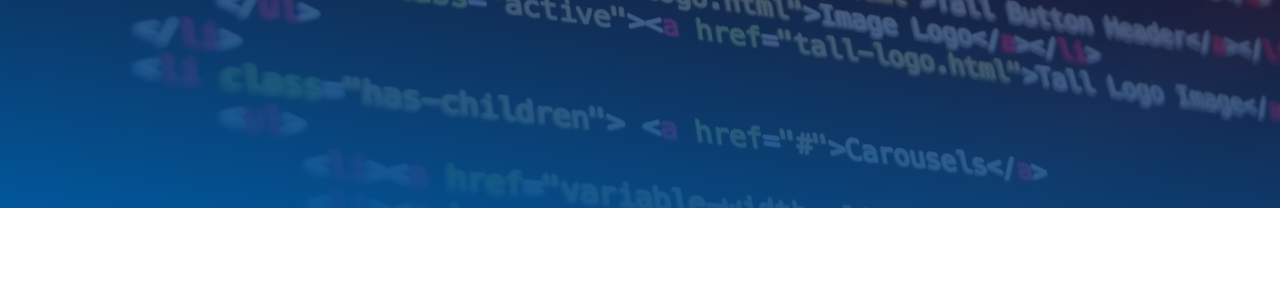
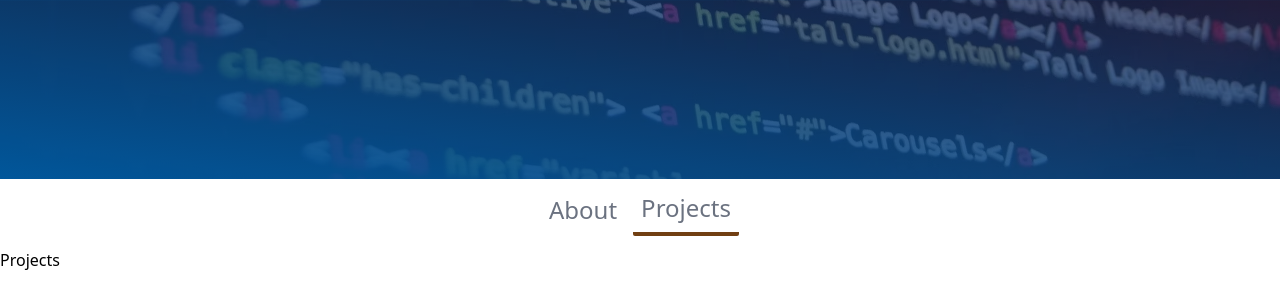
Before and after one commit to devonik/portfolio-tailwind, a Vue app: page /projects in a window 1280 px wide. Before the commit this address had no page. Shown: the top 308 px of the page. Built offline with nearby package versions, Linux system fonts and the light colour scheme; a web font is replaced by a local one.

Commit message:
add router tab bar

```diff
--- a/src/App.vue
+++ b/src/App.vue
@@ -2,9 +2,6 @@
 import AppBar from './components/layout/AppBar.vue'
 </script>
 <template>
-
-  <div>
-    <AppBar class="mb-6"></AppBar>
-    <router-view />
-  </div>
+  <AppBar class="mb-6"></AppBar>
+  <router-view />
 </template>
--- a/src/components/layout/AppBar.vue
+++ b/src/components/layout/AppBar.vue
@@ -1,14 +1,32 @@
 <template>
-    <div class="h-52">
-        <div class="app-bar__image"></div>
-
+    <div class="h-56">
+        <div class="app-bar__image h-4/5"></div>
+        <!-- Our link container -->
+        <div class="flex text-2xl space-x-2 mt-2 h-1/5 justify-center items-center">
+            <RouterLink to="/about"
+                class="text-gray-500 dark:text-gray-300  hover:bg-indigo-500 hover:text-white p-2 rounded-sm"
+                :class="{ 'border-b-4 border-b-yellow-900': router.currentRoute.value.path === '/about' }" as="a">
+                <div>
+                    About
+                </div>
+            </RouterLink>
+            <RouterLink to="/projects"
+                class="text-gray-500 dark:text-gray-300  hover:bg-indigo-500 hover:text-white p-2 rounded-sm"
+                :class="{ 'border-b-4 border-b-yellow-900': router.currentRoute.value.path === '/projects' }" as="a">
+                <div>
+                    Projects
+                </div>
+            </RouterLink>
+        </div>
     </div>
 </template>
 
 <script setup>
 import { ref } from 'vue'
+import { RouterLink, useRouter } from 'vue-router';
 
 const enabled = ref(false)
+const router = useRouter()
 </script>
 <style lang="scss">
 .app-bar__image {
@@ -16,6 +34,5 @@ const enabled = ref(false)
     background-position: center center;
     background-size: cover;
     transition: opacity .4s cubic-bezier(.4, 0, .2, 1);
-    height: 100%;
 }
 </style>
--- a/src/router/index.ts
+++ b/src/router/index.ts
@@ -8,6 +8,11 @@ const router = createRouter({
       path: '/',
       name: 'home',
       component: () => import('../views/AboutView.vue')
+    },
+    {
+      path: '/projects',
+      name: 'projects',
+      component: () => import('../views/ProjectsView.vue')
     },
     {
       path: '/about',
--- /dev/null
+++ b/src/views/ProjectsView.vue
@@ -0,0 +1,8 @@
+<script setup>
+</script>
+
+<template>
+  <main>
+    Projects
+  </main>
+</template>
```
